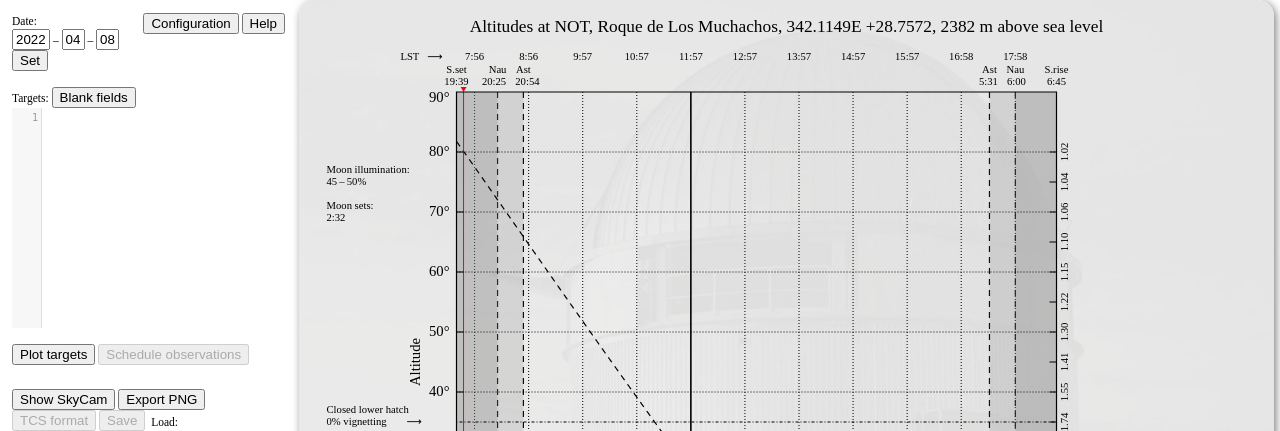
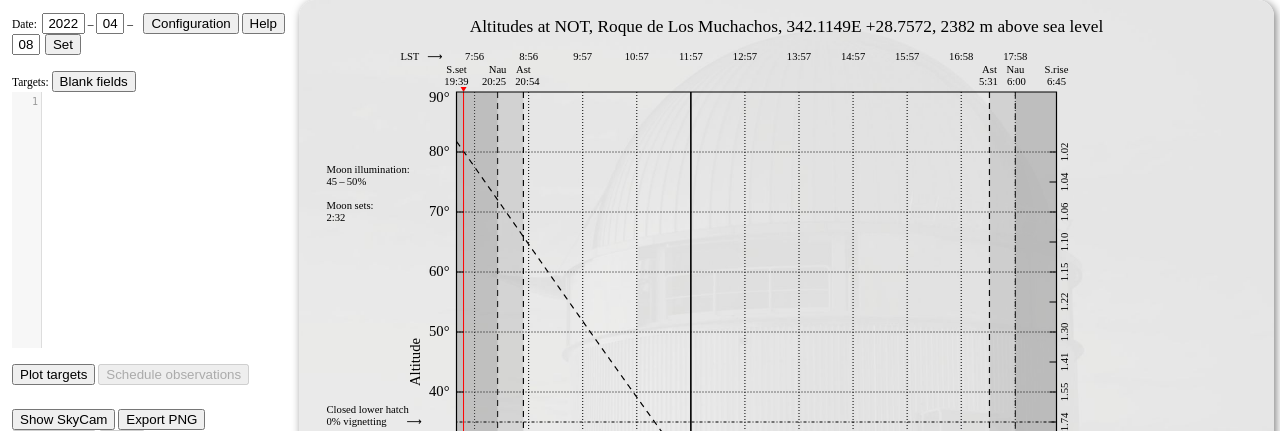
Before and after one commit to egafton/visplot, a PHP site: page / in a window 1280 px wide. Shown: the top 431 px of the page. Run offline with PHP 8.4, Linux system fonts and the light colour scheme; data that the repository does not hold is empty; some libraries are stand-ins or nearby versions.

Commit message:
Minor style changes to the css

```diff
--- a/css/visplot.css
+++ b/css/visplot.css
@@ -82,21 +82,27 @@ body {
     padding: 15px;
 }
 #dateY {
-    width: 30px;
+    width: 35px;
+    text-align: center;
+    margin-left: 2px;
 }
 #dateM,
 #dateD {
-    width: 15px;
+    width: 20px;
+    text-align: center;
+}
+#dateSet {
+    margin-left: 2px;
 }
 #targets {
     width: 100%;
     resize: vertical;
-    height: 226px;
+    height: 256px;
     font-family: monospace;
     font-size: 7.5pt;
 }
 .CodeMirror {
-    height: 220px !important;
+    height: 256px !important;
 }
 .CodeMirror-lines {
     font-family: monospace !important;
--- a/index.php
+++ b/index.php
@@ -50,7 +50,7 @@ if ($_SERVER["REQUEST_METHOD"] === "POST" and
                     <input type="button" value="Configuration" id="configBtn" />
                     <input type="button" value="Help" id="helpBtn" />
                 </div>
-                Date:<br/>
+                Date:
                 <input type="text" id="dateY" /> &ndash; <input type="text" id="dateM" /> &ndash; <input type="text" id="dateD" />
                 <input type="button" value="Set" id="dateSet" /><br/><br/>
                 <span class="middle">Targets:
```
